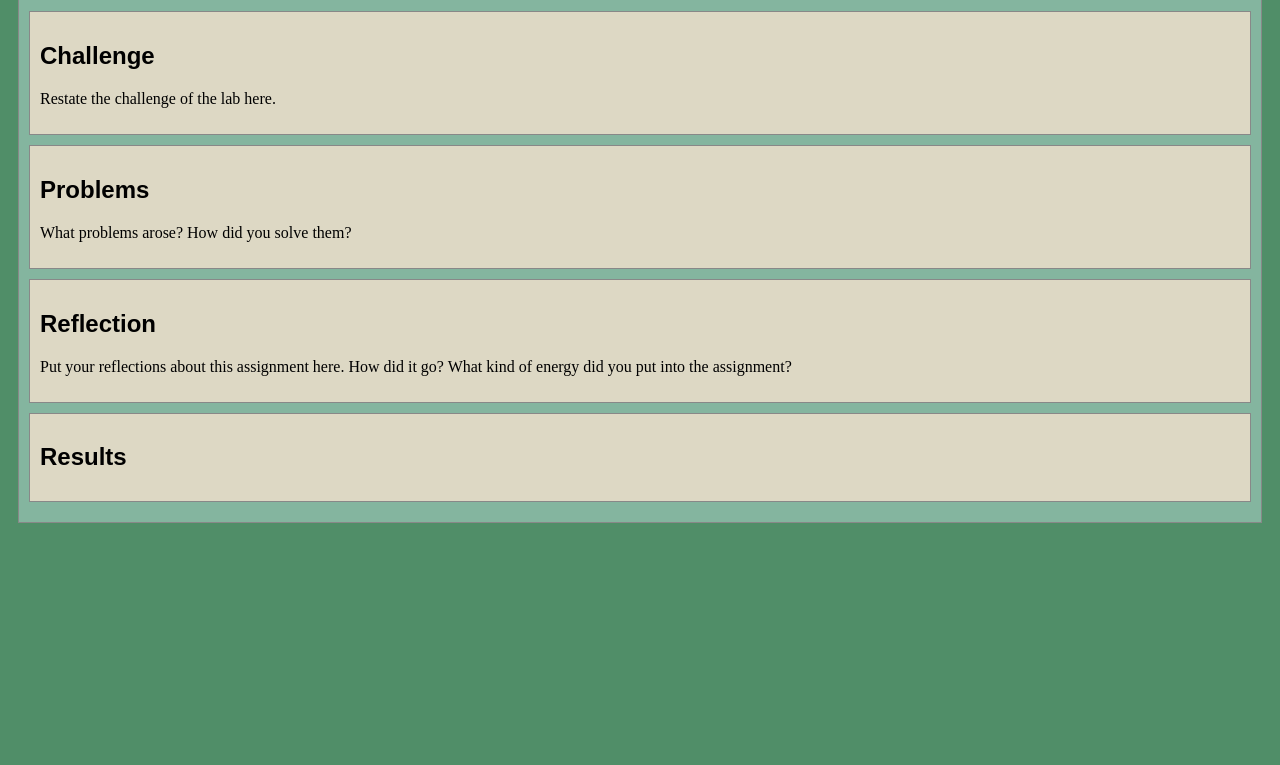
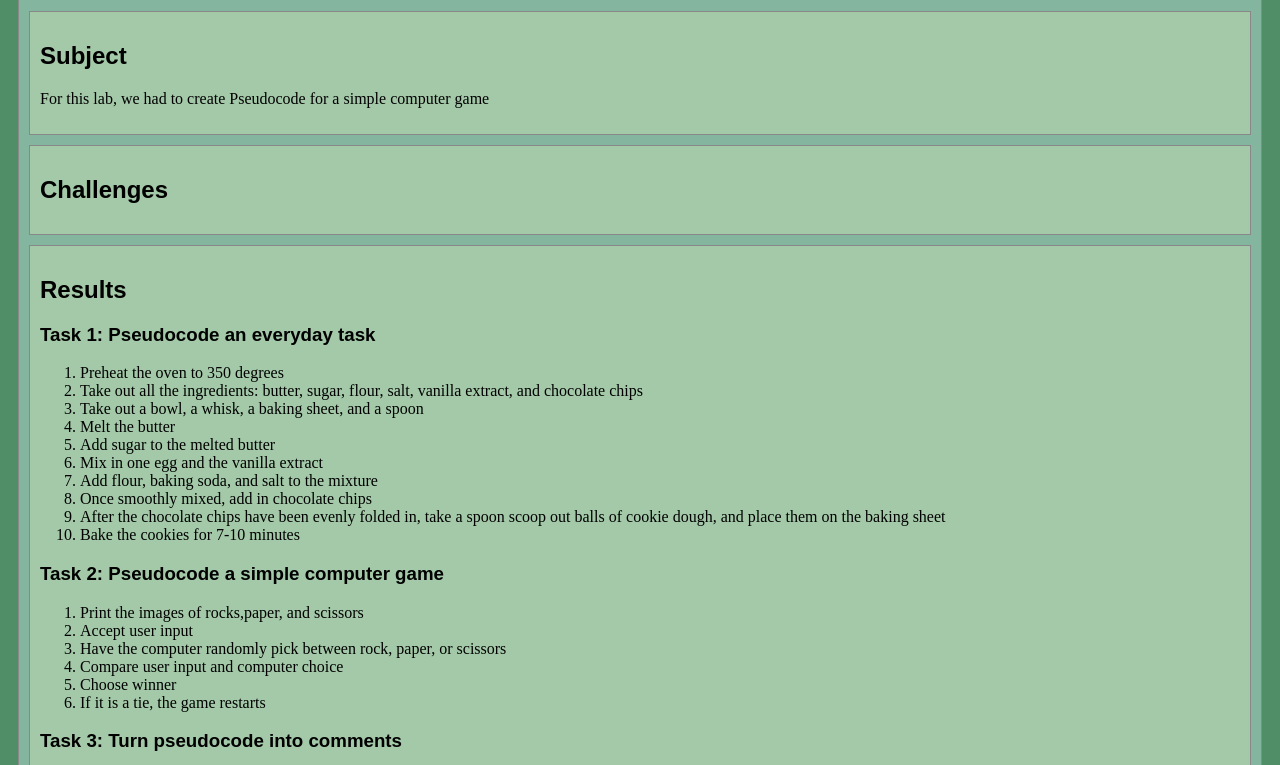
Before and after one commit to Kareemrw/art101, a plain HTML site: page lab4/index.html in a window 1280 px wide. Shown: the part 100-865 px from the top of the page. Before the commit the page ends 800 px from the top, so only its background shows below. Drawn offline with nearby package versions, Linux system fonts and the light colour scheme.

Commit message:
Lab4 updates

```diff
--- a/lab4/index.html
+++ b/lab4/index.html
@@ -2,7 +2,7 @@
 <html>
 <head>
 	<!-- This title is used for tabs and bookmarks -->
-	<title>Lab X - Subject/Topic</title>
+	<title>Lab 4 - Pseudocoding and Problem-solving</title>
 
 	<!-- Use UTF character set, a good idea with any webpage -->
   	<meta charset="UTF-8" />
@@ -11,8 +11,7 @@
 
 	<!-- Include a sitewide CSS file for consistent styling across the site -->
 	<link rel="stylesheet" type="text/css" href="../css/site.css">
-	<!-- Lab-specifc CSS file for any special styling of this particular page -->
-	<link rel="stylesheet" type="text/css" href="css/lab.css">
+
 
 	<!-- load jQuery library to make javascript easier (must be above our lab js)-->
 	<script src="https://code.jquery.com/jquery-3.6.4.min.js"></script>
@@ -23,25 +22,55 @@
 	<!-- Style this page by changing the CSS in ../css/site.css or css/lab.css -->
 	<main id="content">
 		<section>
-			<h1>Lab X - Subject/Topic</h1>
+			<h1>Lab 4 - Pseudocoding and Problem-solving</h1>
 			<div class="minor-section">
-					<h2>Challenge</h2>
-					<p>Restate the challenge of the lab here.</p>
+				<h2>Subject</h2>
+				<p>For this lab, we had to create Pseudocode for a simple computer game</p>
 			</div>
+			<div class="minor-section">
+					<h2>Challenges</h2>
+					<p></p>
+			</div>
+			<div class="minor-section">
+				<h2>Results</h2>
+				<h3>Task 1: Pseudocode an everyday task</h3>
+				<ol>
+					<li>Preheat the oven to 350 degrees</li>
+					<li>Take out all the ingredients: butter, sugar, flour, salt, vanilla extract, and chocolate chips</li>
+					<li>Take out a bowl, a whisk, a baking sheet, and a spoon</li>
+					<li>Melt the butter</li>
+					<li>Add sugar to the melted butter</li>
+					<li>Mix in one egg and the vanilla extract</li>
+					<li>Add flour, baking soda, and salt to the mixture</li>
+					<li>Once smoothly mixed, add in chocolate chips</li>
+					<li>After the chocolate chips have been evenly folded in, take a spoon scoop out balls of cookie dough, and place them on the baking sheet</li>
+					<li>Bake the cookies for 7-10 minutes</li>
+				</ol>
+				<h3>Task 2: Pseudocode a simple computer game</h3>
+					<ol>
+						<li>Print the images of rocks,paper, and scissors</li>
+						<li>Accept user input</li>
+						<li>Have the computer randomly pick between rock, paper, or scissors</li>
+						<li>Compare user input and computer choice</li>
+						<li>Choose winner</li>
+						<li>If it is a tie, the game restarts</li>
+					</ol>
+				<h3>Task 3: Turn pseudocode into comments</h3>
+				<img src = "./img/javascript.jpg" width = 650>
+				<pre><code>
+//Loop to checking if win condition is met
+//Print out each option: Rock, Paper, Scissors
+//Allow the user to select Rock, Paper, or Scissors
+//Have computer randomly select Rock, Paper, or Scissors
+//If User and Computer selected the same thing
+//Restart Game
+//If they are different, choose the winner
+//User selects rock and computer selects scissors or User selects scissors and computer selects paper or User selects paper and computer selects rock
+	//User wins
+//If none of those conitions are met
+//Computer wins
 
-			<div class="minor-section">
-					<h2>Problems</h2>
-					<p>What problems arose? How did you solve them? </p>
-			</div>
-
-			<div class="minor-section">
-					<h2>Reflection</h2>
-					<p>Put your reflections about this assignment here. How did it go? What kind of energy did you put into the assignment? </p>
-			</div>
-
-			<div class="minor-section">
-					<h2>Results</h2>
-					<div id="output"></div>
+				</pre></code>
 			</div>
 		</section>
 		<nav id="links">
--- a/lab4/js/lab.js
+++ b/lab4/js/lab.js
@@ -1,21 +1,16 @@
-// index.js - purpose and description here
-// Author: Your Name
-// Date:
+// Rock, Paper, Scissors
+// An implementation of the game
+// Kareem Wellington <krwellin@ucsc.edu>
+// April 2024
 
-// Constants
-
-// Functions
-
-// this is an example function and this comment tells what it doees and what parameters are passed to it.
-function myFunction(param1, param2) {
-  // some code here
-  // return results;
-}
-
-function main() {
-  console.log("Main function started.");
-  // the code that makes everything happen
-}
-
-// let's get this party started
-main();
+//Loop to checking if win condition is met
+  //Print out each option: Rock, Paper, Scissors
+  //Allow the user to select Rock, Paper, or Scissors
+  //Have computer randomly select Rock, Paper, or Scissors
+  //If User and Computer selected the same thing
+    //Restart Game
+  //If they are different, choose the winner
+    //User selects rock and computer selects scissors or User selects scissors and computer selects paper or User selects paper and computer selects rock
+      //User wins
+  //If none of those conitions are met
+    //Computer wins
```
Also changed, not shown: lab5/index.html (+0 -2 lines), lab4/img/javascript.jpg (added).
